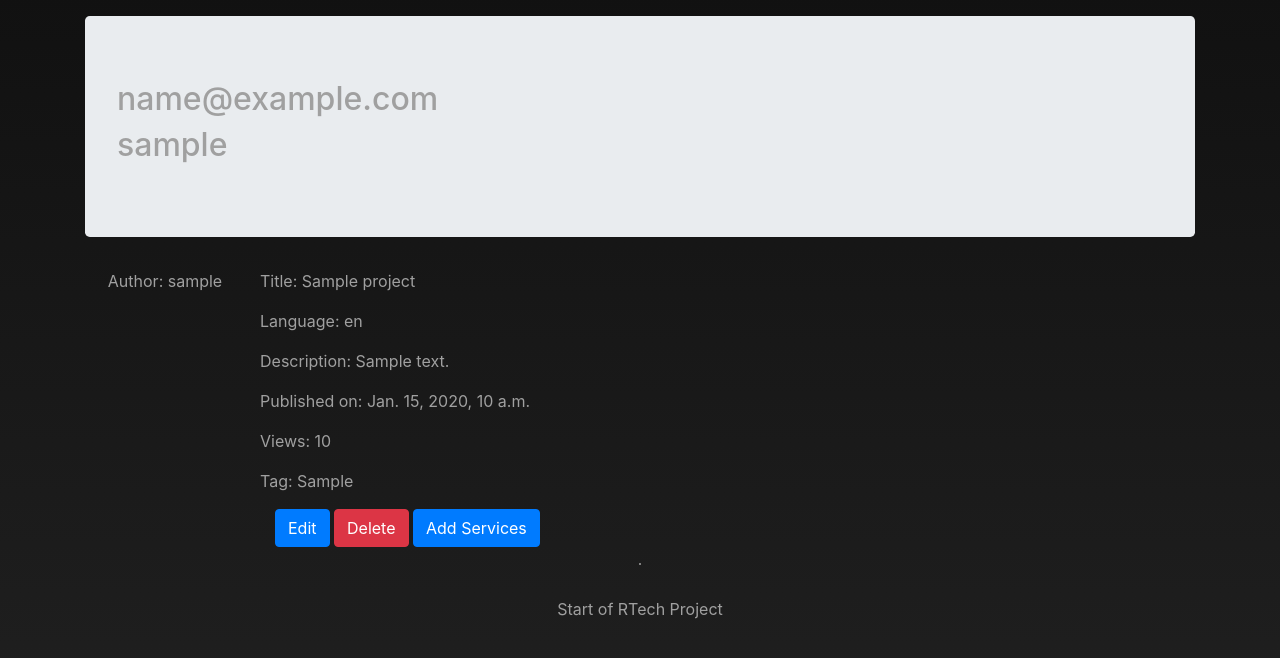
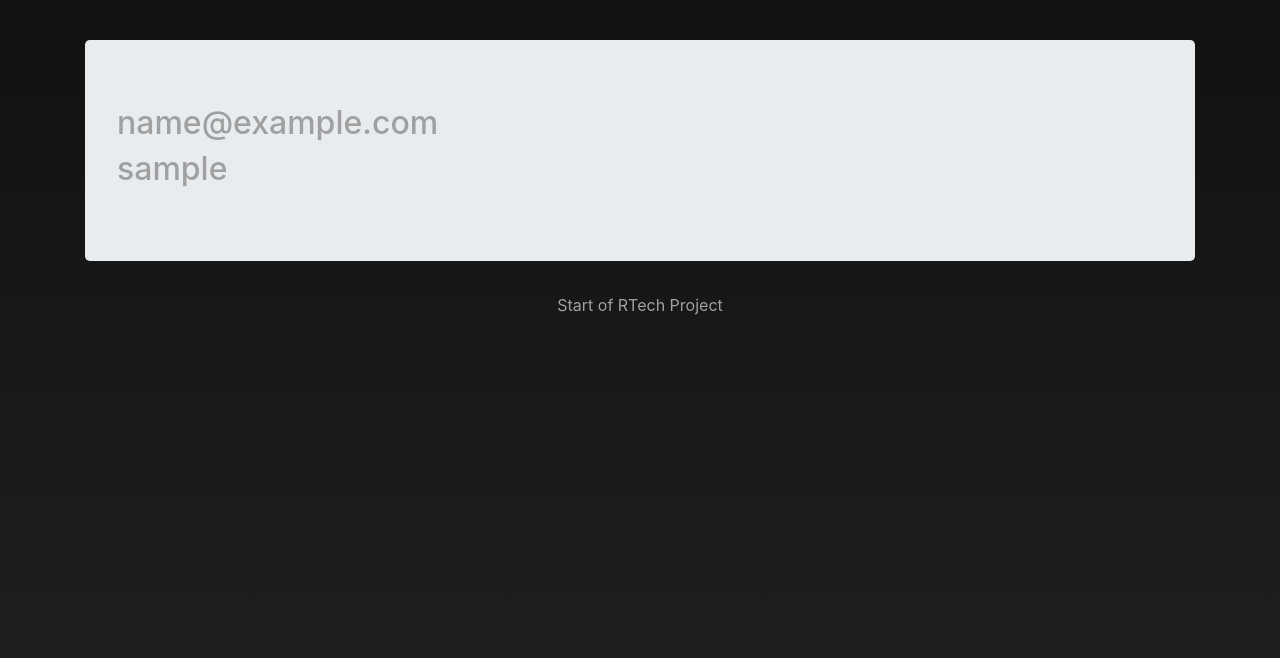
Before and after one commit to CEsarABC/Rtech-project, a Django app: page /accounts/profile/ in a window 1280 px wide. Shown: the part 56-714 px from the top of the page. Run offline with Django 3.2, Linux system fonts and the light colour scheme; a user stored in the database is signed in; tables that the repository leaves empty hold one stand-in row (values such as "Sample post"); some libraries are stand-ins or nearby versions.

Commit message:
small changes

```diff
--- a/accounts/templates/profile.html
+++ b/accounts/templates/profile.html
@@ -12,36 +12,4 @@
     <h2>{{ profile.username }}</h2>
 </div>
 
-
-{% for project in myProjects %}
-    {% if request.user == project.author %}
-
-        <div class="row">
-            <div class="col-md-2 col-sm-3 text-center">
-                <!--<a class="story-img" href="#">-->
-                <!--    <img src="/media/img/profile.jpg" class="img-circle">-->
-                <!--</a>-->
-                <p><span class="boldtext">Author:</span> {{ project.author }}</p>
-            </div>
-            <div class="col-md-10 col-sm-9">
-                <div class="row">
-                    <div class="col-xs-9">
-                        <p><span class="boldtext">Title: </span>{{ project.title }}</p>
-                        <p><span class="boldtext">Language: </span>{{ project.language }}</p>
-                        <p><span class="boldtext">Description: </span>{{ project.description }}</p>
-                        <p><span class="boldtext">Published on: </span> {{ project.published_date }} </p>
-                        <p><span class="boldtext">Views: </span> {{project.views}}</p>
-                        <p><span class="boldtext">Tag: </span> {{ project.repository }}</p>
-                    </div>
-                </div>
-
-                <a class="btn btn-primary" href="{% url 'edit_project' project.id %}" role="button">Edit</a>
-                <button type="button" class="btn btn-danger">Delete</button>
-                <button type="button" class="btn btn-primary">Add Services</button>
-
-            </div>
-            <hr>
-        </div>
-        {% endif %}
-    {% endfor %}
 {% endblock %}
--- a/posts/admin.py
+++ b/posts/admin.py
@@ -1,5 +1,6 @@
 from django.contrib import admin
-from posts.models import project
+from posts.models import project, servicesUpdate
 
 # Register your models here.
 admin.site.register(project)
+admin.site.register(servicesUpdate)
--- a/templates/base.html
+++ b/templates/base.html
@@ -65,6 +65,7 @@
     </nav>
 
     <div class="container">
+      <img src="" alt="">
         {% block content %} {% endblock %}
     </div>
 
```
